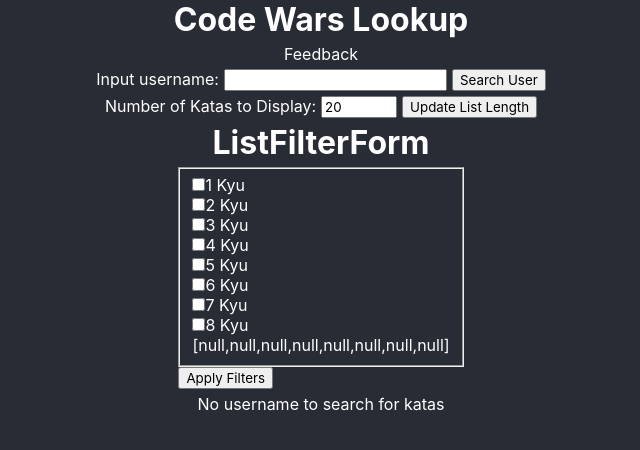
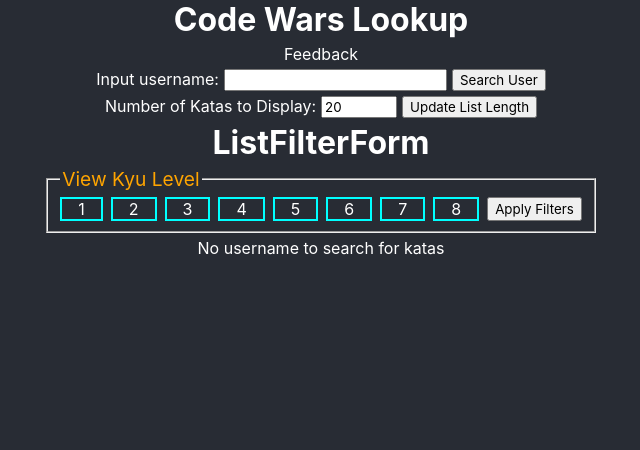
Before and after one commit to hunterandersen/CodeWarsLookup, a React (Create React App) app: page / in a window 1280 px wide. Shown: the top 450 px of the page, without its empty margins (319-959 px from the left). Built offline with nearby package versions, Linux system fonts and the light colour scheme.

Commit message:
Updating css checkboxes

```diff
--- /dev/null
+++ b/src/components/ListFilterForm.css
@@ -0,0 +1,9 @@
+#kyuCheckBoxesFieldset{
+    display: flex;
+    gap: .5rem;
+}
+
+#kyuCheckBoxesFieldset > legend {
+    font-size: 1.2rem;
+    color:orange;
+}
--- a/src/components/ListFilterForm.jsx
+++ b/src/components/ListFilterForm.jsx
@@ -1,5 +1,7 @@
 import React from "react";
 import { useState } from "react";
+import "./ListFilterForm.css";
+import CheckBox from "../styledComponents/CheckBox";
 
 export default function ListFilterForm({ submitChanges }) {
   //The controlled state for all the filtering options
@@ -28,22 +30,19 @@
         }}
       >
         <fieldset id="kyuCheckBoxesFieldset">
+          <legend>View Kyu Level</legend>
           {kyuLevels.map((level) => {
-            return (
-              <div key={`filterKyuCheck-${level}`} className="checkContainer">
-                <input
-                  type="checkbox"
-                  name={`filterKyuCheck${level}`}
-                  id={`filterKyuCheck${level}`}
-                  onChange={updateCheckBox}
-                />
-                <label htmlFor={`filterKyuCheck${level}`}>{level} Kyu</label>
-              </div>
-            );
+            return <CheckBox
+              key={`filterKyuCheck-${level}`}
+              name={`filterKyuCheck${level}`}
+              id={`filterKyuCheck${level}`}
+              onChange={updateCheckBox}
+              content={level}
+            />
           })}
-          {JSON.stringify(kyuLevelChecked)}
+          {/* {JSON.stringify(kyuLevelChecked)} */}
+          <button type="submit" className="button">Apply Filters</button>
         </fieldset>
-        <button type="submit" className="button">Apply Filters</button>
       </form>
     </div>
   );
--- /dev/null
+++ b/src/styledComponents/CheckBox.css
@@ -0,0 +1,28 @@
+.CheckBox {
+    margin: 0;
+    padding: 0;
+    appearance: none;
+    background-color: unset;
+
+    border: 2px solid cyan;
+}
+
+.CheckBox > input {
+    display: none;
+    visibility: hidden;
+}
+
+.CheckBox > label {
+    padding-inline: 1rem;
+    position: relative;
+    text-align: right;
+}
+
+/* .CheckBox > label::before {
+    content: '';
+    background-color: black;
+    width: 75%;
+    height: 75%;
+    position: absolute;
+
+} */
--- /dev/null
+++ b/src/styledComponents/CheckBox.jsx
@@ -0,0 +1,20 @@
+import React from "react";
+import "./CheckBox.css";
+
+export default function CheckBox({name, id, checked, onChange, content}) {
+  return (
+    <div className="CheckBox" onClick={onChange}>
+      <input
+        type="checkbox"
+        name={name}
+        id={id}
+      />
+      <label
+        htmlFor={name}
+        className={checked? "CheckboxSelected" : ""}
+      >
+        {content}
+      </label>
+    </div>
+  );
+}
```
